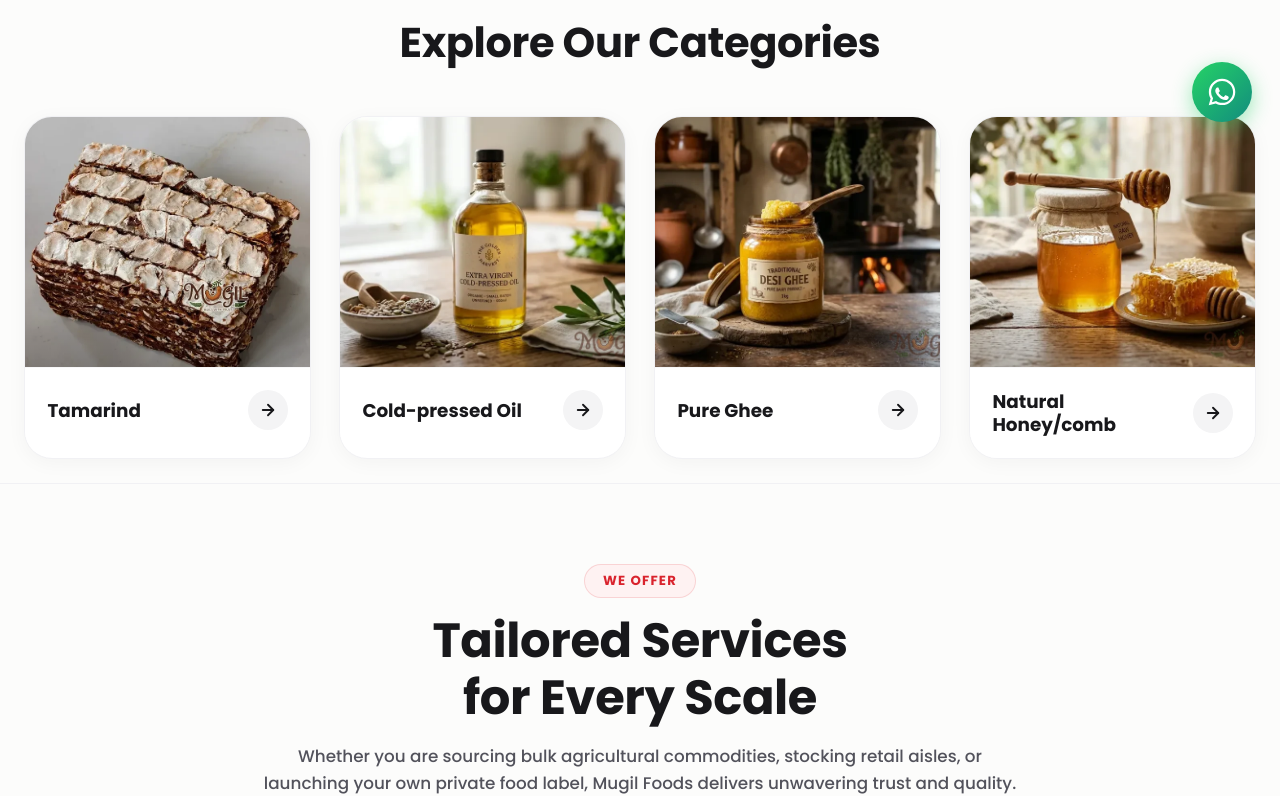
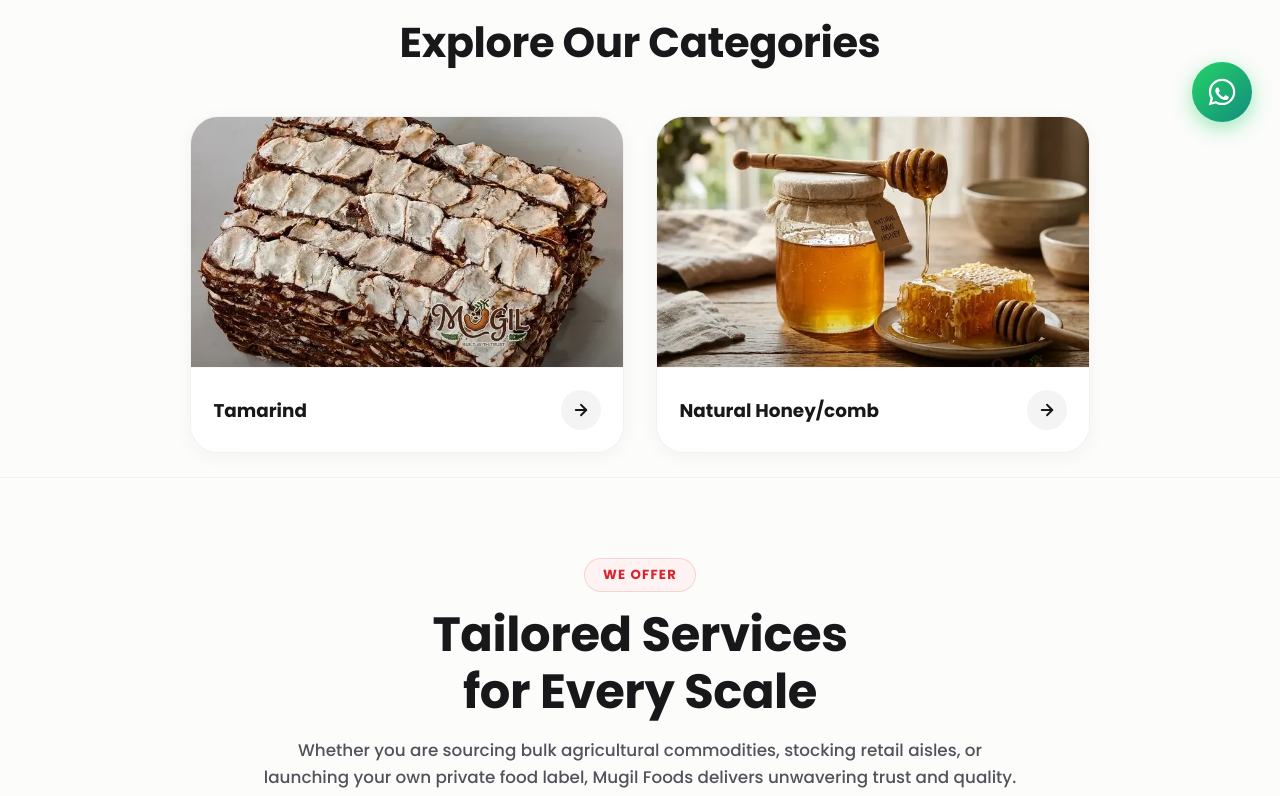
Before and after one commit to BharathPrabakar/MugilFoods, a React (Vite) app: page / in a window 1280 px wide. Shown: the part 650-1446 px from the top of the page. Built offline with nearby package versions, Linux system fonts and the light colour scheme.

Commit message:
Remove oil and ghee across the site and set second image as first for slab without white layer

```diff
--- a/src/App.jsx
+++ b/src/App.jsx
@@ -171,7 +171,7 @@ function App() {
           {/* Master Full-Screen Auto-Carousel */}
           <HeroCarousel onNavigate={handleNavigation} />
 
-          {/* Product Categories Cards (Tamarind, Cold-pressed Oil, Pure Ghee, Natural Honey/comb) */}
+          {/* Product Categories Cards (Tamarind, Natural Honey/comb) */}
           <CategoryCards onSelectCategory={handleCategorySelectFromHome} />
 
           {/* We Offer (Services) Section -> Wholesale, Retail, Custom Label */}
--- a/src/components/CategoryCards.css
+++ b/src/components/CategoryCards.css
@@ -36,8 +36,10 @@
 /* 4-Card Responsive Grid */
 .categories-grid {
   display: grid;
-  grid-template-columns: repeat(4, 1fr);
-  gap: 1.75rem;
+  grid-template-columns: repeat(2, minmax(0, 1fr));
+  gap: 2rem;
+  max-width: 900px;
+  margin: 0 auto;
 }
 
 /* Individual Card Styling: Modern organic curved display (Everest Spices aesthetic) */
--- a/src/components/CategoryCards.jsx
+++ b/src/components/CategoryCards.jsx
@@ -2,8 +2,6 @@ import React from 'react';
 import './CategoryCards.css';
 
 import tamarindImg from '../assets/category_tamarind.webp';
-import oilImg from '../assets/category_oil.webp';
-import gheeImg from '../assets/category_ghee.webp';
 import honeyImg from '../assets/category_honey.webp';
 
 const categories = [
@@ -11,19 +9,7 @@ const categories = [
     id: 'tamarind',
     name: 'Tamarind',
     image: tamarindImg,
-    alt: 'Premium Tamarind Slabs and Pods'
-  },
-  {
-    id: 'cold-pressed-oil',
-    name: 'Cold-pressed Oil',
-    image: oilImg,
-    alt: 'Pure Cold-pressed Edible Oil'
-  },
-  {
-    id: 'pure-ghee',
-    name: 'Pure Ghee',
-    image: gheeImg,
-    alt: 'Traditional Pure Desi Ghee'
+    alt: 'Premium Tamarind Slabs, Rounds & Cakes'
   },
   {
     id: 'natural-honey-comb',
--- a/src/components/EnquiryPage.jsx
+++ b/src/components/EnquiryPage.jsx
@@ -266,7 +266,7 @@ export default function EnquiryPage() {
                     id="productsNeeded"
                     name="productsNeeded"
                     required
-                    placeholder="e.g. Seedless Bar Tamarind (5 Tonnes), Round Tamarind, Pure Ghee..."
+                    placeholder="e.g. Seedless Bar Tamarind (5 Tonnes), Round Tamarind, Karipuli 30kg Box..."
                     value={formData.productsNeeded}
                     onChange={handleChange}
                     className="form-input"
--- a/src/components/ServicesPage.jsx
+++ b/src/components/ServicesPage.jsx
@@ -11,7 +11,7 @@ const serviceSegments = [
     name: 'Wholesale & Institutional Supply',
     subtitle: 'Direct Agro-Processing • Container Loads • Pan-India & Export Logistics',
     image: wholesaleImg,
-    lead: 'We operate at commercial agricultural scale, supplying premium seedless tamarind slabs, whole pods, and concentrates (with cold-pressed oils and pure desi ghee launching soon) directly to food manufacturers, large-scale caterers, spice millers, and international importers.',
+    lead: 'We operate at commercial agricultural scale, supplying premium seedless tamarind slabs, whole pods, and concentrates (with natural forest honey coming soon) directly to food manufacturers, large-scale caterers, spice millers, and international importers.',
     capabilities: [
       {
         title: 'High-Volume Capacity',
--- a/src/components/ServicesSection.jsx
+++ b/src/components/ServicesSection.jsx
@@ -12,7 +12,7 @@ const services = [
     subtitle: 'Bulk Quantities & Institutional Supply',
     image: wholesaleImg,
     description:
-      'Direct farm-to-industry bulk shipments of seedless tamarind slabs and concentrates, with cold-pressed oils and pure ghee launching soon.',
+      'Direct farm-to-industry bulk shipments of seedless tamarind slabs, rounds, karipuli cakes, and tamarind concentrates, processed naturally in Dharmapuri.',
     highlights: ['Export Grade Quality', 'Container & Tonne Volumes', 'Standardized Pallet Logistics'],
     ctaLabel: 'Request Wholesale Quote',
     href: '#enquiry'
--- a/src/data/productsData.js
+++ b/src/data/productsData.js
@@ -1,6 +1,4 @@
 import tamarindImg from '../assets/category_tamarind.webp';
-import oilImg from '../assets/category_oil.webp';
-import gheeImg from '../assets/category_ghee.webp';
 import honeyImg from '../assets/category_honey.webp';
 
 import slide1Img from '../assets/slide1.webp'; // Slab Tamarind
@@ -65,16 +63,6 @@ export const categoriesData = [
     image: tamarindImg,
   },
   {
-    id: 'cold-pressed-oil',
-    name: 'Cold-pressed Oil',
-    image: oilImg,
-  },
-  {
-    id: 'pure-ghee',
-    name: 'Pure Ghee',
-    image: gheeImg,
-  },
-  {
     id: 'natural-honey-comb',
     name: 'Natural Honey / Comb',
     image: honeyImg,
@@ -121,8 +109,8 @@ export const productsData = {
       categoryId: 'tamarind',
       name: 'Seedless Tamarind Slab without White Layer',
       tagline: 'Pure Tamarind | Seedless | Convenient to Use',
-      image: slabCleanCloseup,
-      gallery: [slabCleanCloseup, slabCleanBlock, slabCleanPack, slabCleanStack],
+      image: slabCleanBlock,
+      gallery: [slabCleanBlock, slabCleanCloseup, slabCleanPack, slabCleanStack],
       description:
         'Our Seedless Tamarind Slab without White Layer is a traditional tamarind product made from carefully selected tamarind pulp, with the seeds removed for convenient use in everyday cooking. Formed into a compact slab, it is easy to store, handle, and portion according to your needs. Naturally dark, clean, and tender, it provides authentic tanginess and rich pulp consistency.',
       features: [
@@ -386,46 +374,6 @@ export const productsData = {
       status: 'available'
     }
   ],
-  'cold-pressed-oil': [
-    {
-      id: 'groundnut-oil',
-      categoryId: 'cold-pressed-oil',
-      name: 'Cold-Pressed Groundnut Oil',
-      tagline: 'Traditional Wood-Pressed Peanut Oil',
-      image: oilImg,
-      gallery: [oilImg],
-      description: 'Extracted from hand-selected groundnuts using traditional wood press (mara chekku), preserving natural aroma and plant phytosterols.',
-      features: ['Wood Pressed', 'Unrefined & Pure', 'Zero Hexane Processing'],
-      packagingSizes: ['1 Liter Bottle', '5 Liter Tin'],
-      status: 'coming-soon'
-    },
-    {
-      id: 'sesame-oil',
-      categoryId: 'cold-pressed-oil',
-      name: 'Cold-Pressed Sesame Oil',
-      tagline: 'Traditional Gingelly Oil',
-      image: oilImg,
-      gallery: [oilImg],
-      description: 'Cold-pressed black sesame oil prepared with natural palm jaggery in traditional stone mortars.',
-      features: ['Cold Extracted', 'Rich Antioxidants', 'Authentic Flavor'],
-      packagingSizes: ['500ml Glass Bottle', '1 Liter Bottle'],
-      status: 'coming-soon'
-    }
-  ],
-  'pure-ghee': [
-    {
-      id: 'bilona-cow-ghee',
-      categoryId: 'pure-ghee',
-      name: 'Traditional Bilona Cow Ghee',
-      tagline: 'Curd-Churned Golden Granular Ghee',
-      image: gheeImg,
-      gallery: [gheeImg],
-      description: 'Slow-simmered artisanal cow ghee prepared following the age-old Vedic bilona method.',
-      features: ['Bilona Churned', 'Granular Texture', 'Unmatched Aroma'],
-      packagingSizes: ['500ml Jar', '1 Liter Jar'],
-      status: 'coming-soon'
-    }
-  ],
   'natural-honey-comb': [
     {
       id: 'wildflower-honey',
```
